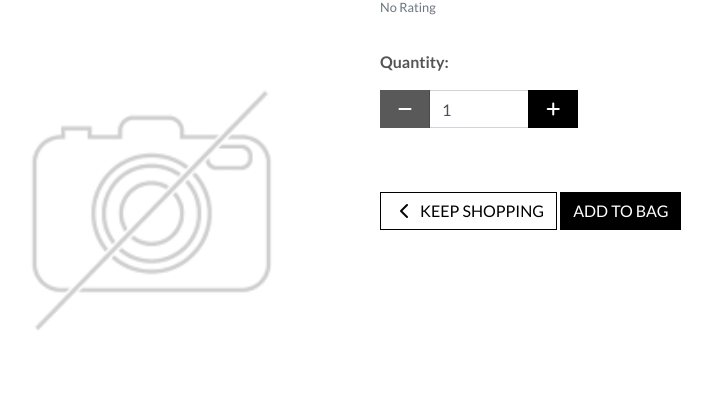
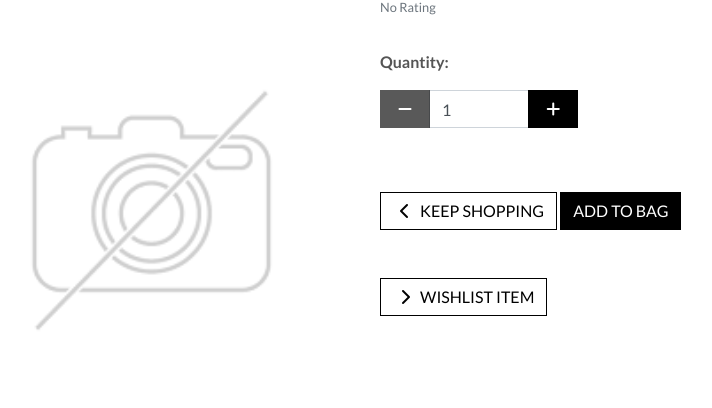
Before and after one commit to ED-IP/Milestone-4-project, a Django app: template products/templates/products/product_detail.html in a window 1280 px wide. Shown: the part 200-608 px from the top of the page, without its empty margins (275-987 px from the left). Run offline with Django 3.2, Linux system fonts and the light colour scheme; the template is opened without the code that fills it, so the values that code supplies are empty; some libraries are stand-ins or nearby versions.

Commit message:
added wishlit button to product_detail template

```diff
--- a/products/templates/products/product_detail.html
+++ b/products/templates/products/product_detail.html
@@ -100,6 +100,14 @@
                         <input type="submit" class="btn btn-black rounded-0 text-uppercase mt-5" value="Add to Bag">
                     </div>
                     <input type="hidden" name="redirect_url" value="{{ request.path }}">
+                    <div class="col-12 mb-5">
+                        <a href="" class="btn btn-outline-black rounded-0 mt-5">
+                            <span class="icon">
+                                <i class="fas fa-chevron-right"></i>
+                            </span>
+                            <span class="text-uppercase">Wishlist Item</span>
+                        </a>
+                    </div>
                     {% endwith %}
                 </div>
             </form>
```
Also changed, not shown: other parts of products/templates/products/product_detail.html (+2 -2 lines).
